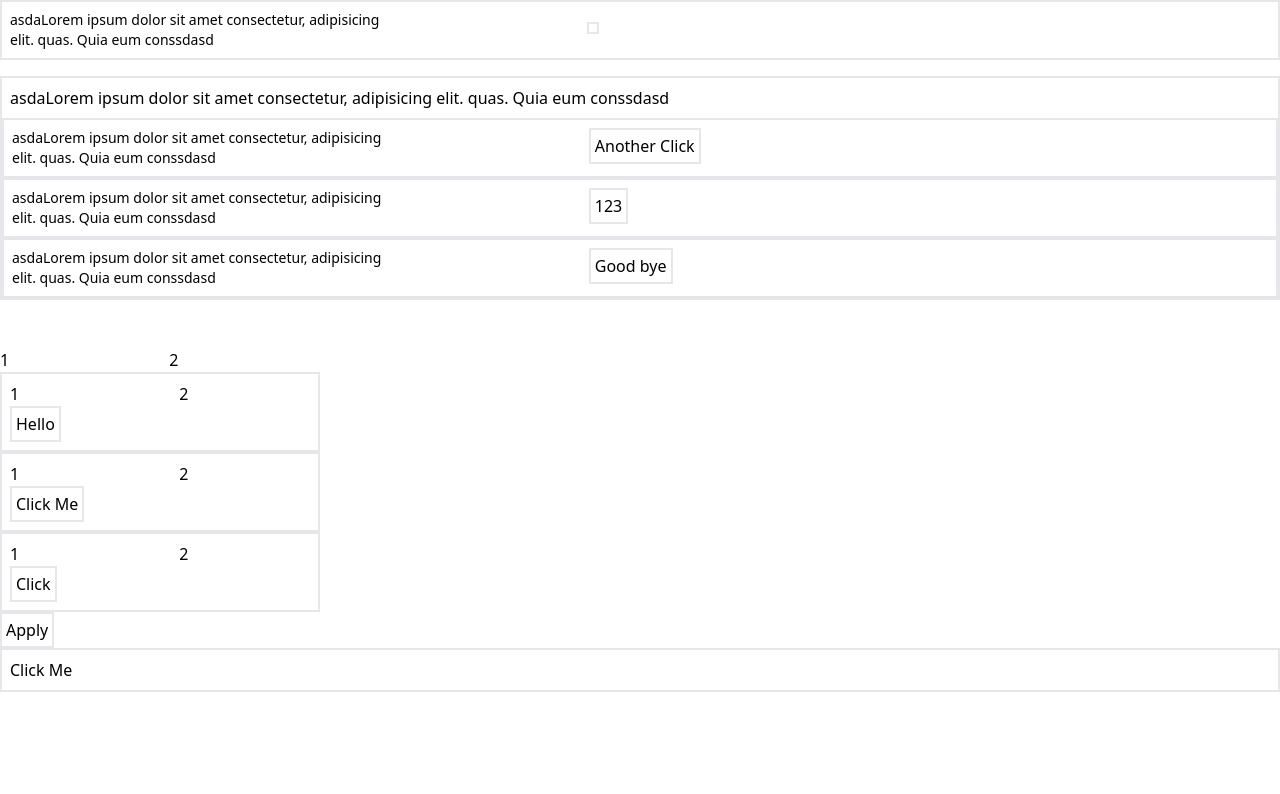
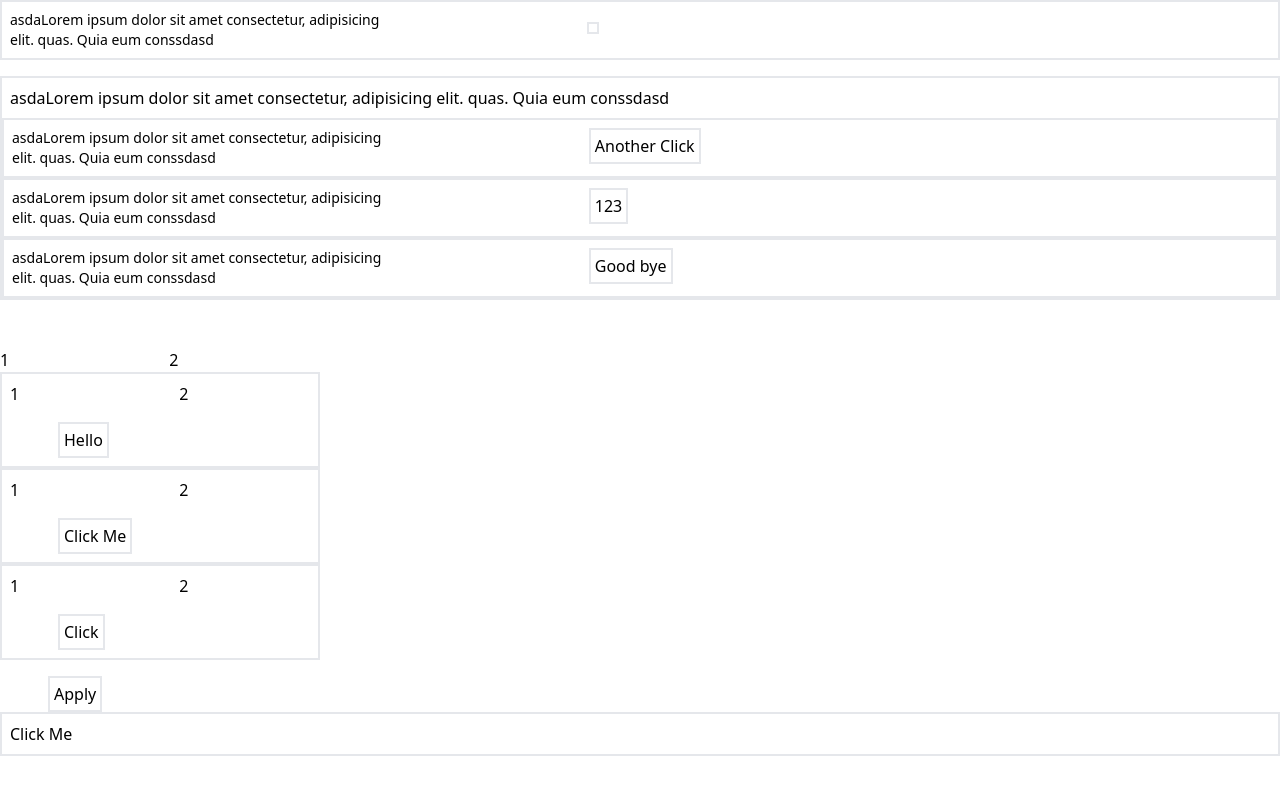
Before and after one commit to Krikor-Greg-Markarian/onclickbutton, a Next.js app: page / in a window 1280 px wide. Shown: the top 794 px of the page. Built offline with nearby package versions, Linux system fonts and the light colour scheme.

Commit message:
ADD: ml mt added

```diff
--- a/Src/Components/AnotherButton.js
+++ b/Src/Components/AnotherButton.js
@@ -4,7 +4,7 @@ import cn from 'classnames'
 function AnotherButton(props) {
     return (
         <div>
-            <button onClick={props.onClick} className = {cn("border-2 p-1")}>{props.buttonName}</button>
+            <button onClick={props.onClick} className = {cn("border-2 p-1 ml-12 mt-4")}>{props.buttonName}</button>
         </div>
     )
 }
```
